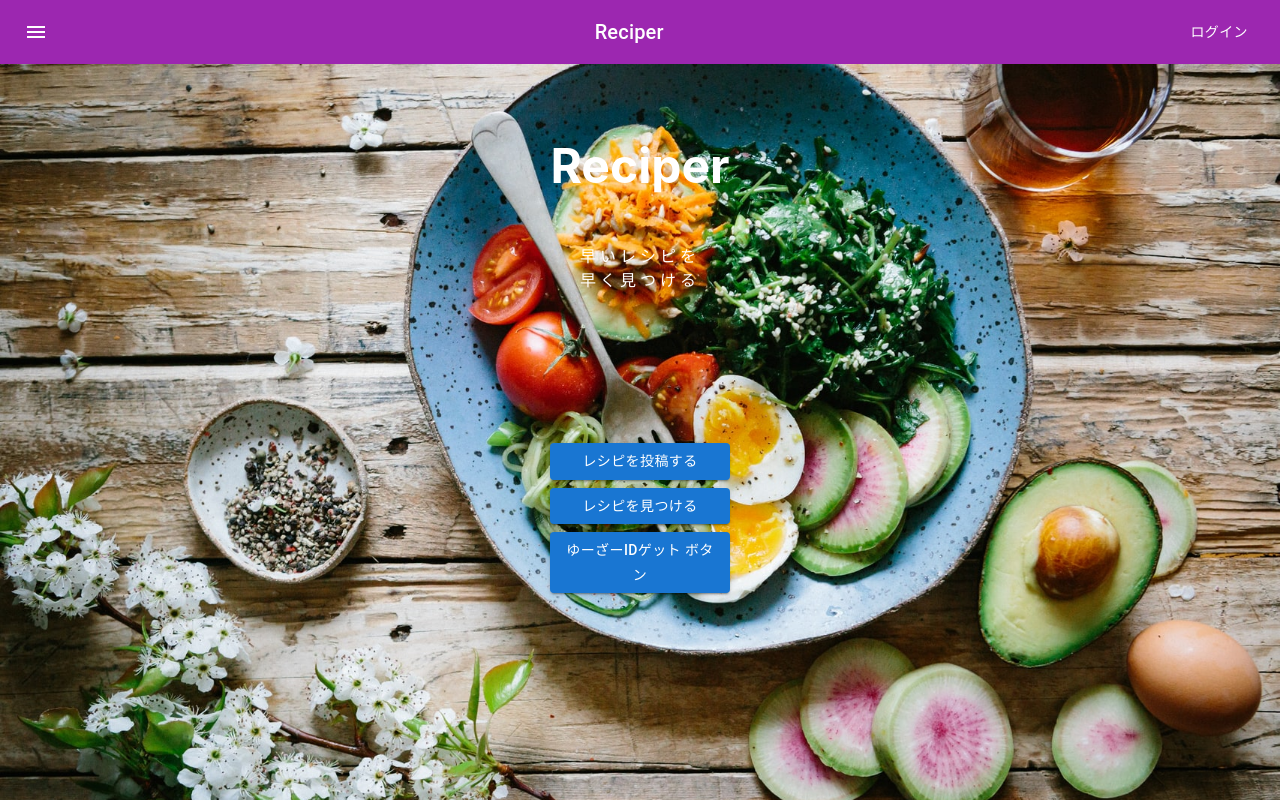
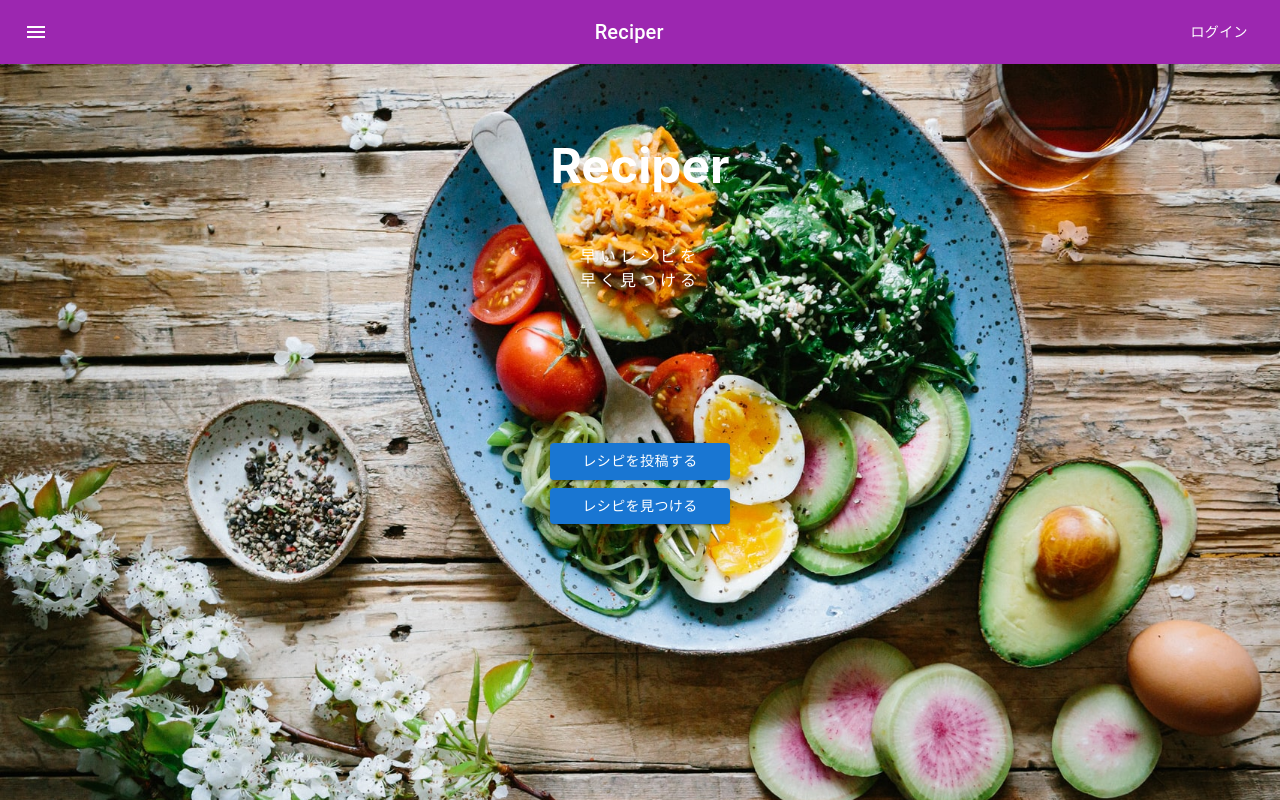
Before and after one commit to shiina47/A11-2, a React (Create React App) app in the folder frontend/: page / in a window 1280 px wide. Built offline with nearby package versions, Linux system fonts and the light colour scheme.

Commit message:
ユーザーIDボタン削除

```diff
--- a/frontend/src/components/pages/Top.jsx
+++ b/frontend/src/components/pages/Top.jsx
@@ -2,7 +2,6 @@ import { memo } from "react";
 import { useHistory } from "react-router-dom";
 import Button from "@mui/material/Button";
 import Box from "@mui/material/Box";
-import { useAuth } from "../../hooks/useAuth";
 import img from "../../img/photo-1490645935967-10de6ba17061.jpeg";
 
 export const Top = memo(() => {
@@ -13,8 +12,6 @@ export const Top = memo(() => {
   const toRecipes = () => {
     history.push("/recipes");
   };
-
-  const { getUserId } = useAuth();
 
   return (
     <>
@@ -67,9 +64,6 @@ export const Top = memo(() => {
             <Button variant="contained" sx={{ marginBottom: "8px" , width: "60%" }} onClick={toRecipes} >
               レシピを見つける
             </Button>
-            <Button variant="contained" sx={{width: "60%"}} onClick={getUserId}>
-              ゆーざーIDゲット ボタン
-            </Button>
           </Box>
         </Box>
       </Box>
```
